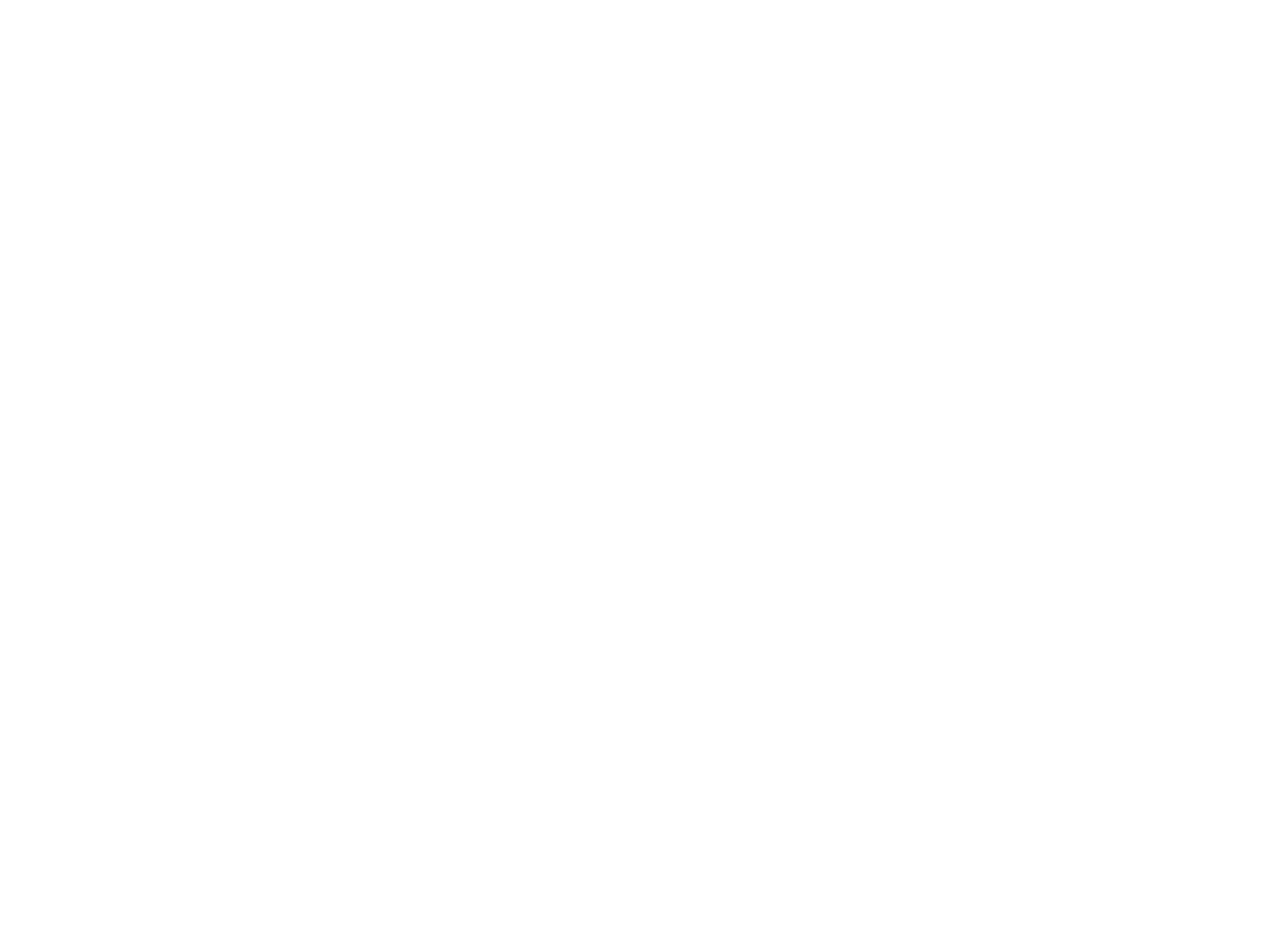
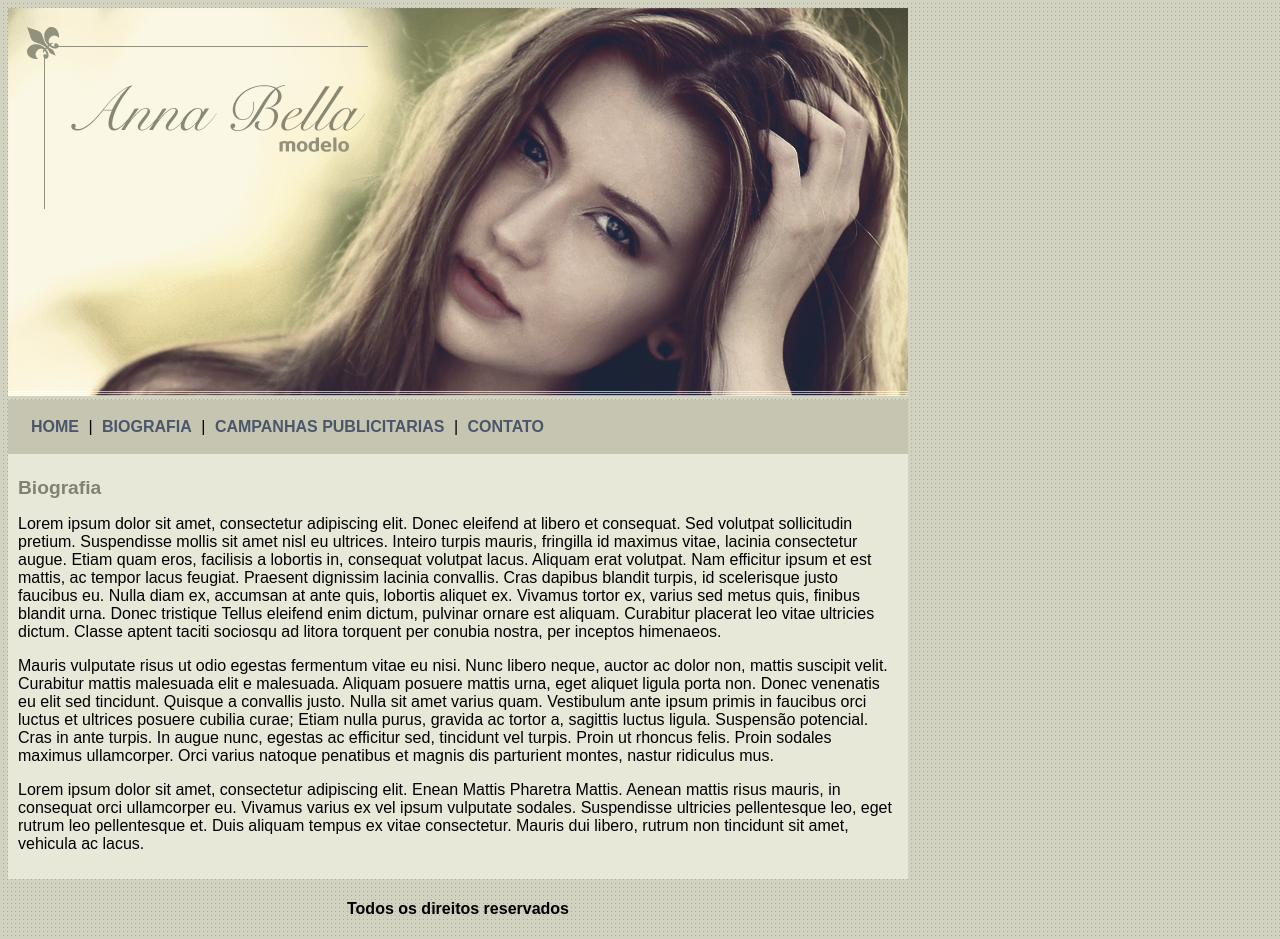
Before and after one commit to Jessica-Barteziki/-Desenvolvimento-Web-Completo, a plain HTML site: page CSS 3/ProjetoAnaBella/biografia.html in a window 1280 px wide. Before the commit the page ends 800 px from the top, so only its background shows below. Drawn offline with Linux system fonts and the light colour scheme.

Commit message:
Summary (required)

```diff
--- a/CSS 3/ProjetoAnaBella/biografia.html
+++ b/CSS 3/ProjetoAnaBella/biografia.html
@@ -0,0 +1,64 @@
+<!DOCTYPE html>
+<html lang="en">
+  <head>
+    <meta charset="UTF-8" />
+    <meta name="viewport" content="width=device-width, initial-scale=1.0" />
+    <link rel="stylesheet" type="text/css" href="estilo.css" />
+    <title>Ana Bella - Biografia</title>
+  </head>
+  <body>
+    <div id="principal">
+      <img src="imagens/capa.png" alt="" />
+      <div id="menu">
+        <a href="index.html">HOME</a> | <a href="biografia.html">BIOGRAFIA</a> |
+        <a href="campanhas-publicitarias.html">CAMPANHAS PUBLICITARIAS</a> |
+        <a href="contato.html">CONTATO</a>
+      </div>
+
+      <div id="conteudo"> <!-- inicio do conteudo -->
+        <h1>Biografia</h1>
+        <p>
+          Lorem ipsum dolor sit amet, consectetur adipiscing elit. Donec
+          eleifend at libero et consequat. Sed volutpat sollicitudin pretium.
+          Suspendisse mollis sit amet nisl eu ultrices. Inteiro turpis mauris,
+          fringilla id maximus vitae, lacinia consectetur augue. Etiam quam
+          eros, facilisis a lobortis in, consequat volutpat lacus. Aliquam erat
+          volutpat. Nam efficitur ipsum et est mattis, ac tempor lacus feugiat.
+          Praesent dignissim lacinia convallis. Cras dapibus blandit turpis, id
+          scelerisque justo faucibus eu. Nulla diam ex, accumsan at ante quis,
+          lobortis aliquet ex. Vivamus tortor ex, varius sed metus quis, finibus
+          blandit urna. Donec tristique Tellus eleifend enim dictum, pulvinar
+          ornare est aliquam. Curabitur placerat leo vitae ultricies dictum.
+          Classe aptent taciti sociosqu ad litora torquent per conubia nostra,
+          per inceptos himenaeos.
+        </p>
+
+        <p>
+          Mauris vulputate risus ut odio egestas fermentum vitae eu nisi. Nunc
+          libero neque, auctor ac dolor non, mattis suscipit velit. Curabitur
+          mattis malesuada elit e malesuada. Aliquam posuere mattis urna, eget
+          aliquet ligula porta non. Donec venenatis eu elit sed tincidunt.
+          Quisque a convallis justo. Nulla sit amet varius quam. Vestibulum ante
+          ipsum primis in faucibus orci luctus et ultrices posuere cubilia
+          curae; Etiam nulla purus, gravida ac tortor a, sagittis luctus ligula.
+          Suspensão potencial. Cras in ante turpis. In augue nunc, egestas ac
+          efficitur sed, tincidunt vel turpis. Proin ut rhoncus felis. Proin
+          sodales maximus ullamcorper. Orci varius natoque penatibus et magnis
+          dis parturient montes, nastur ridiculus mus.
+        </p>
+
+        <p>
+          Lorem ipsum dolor sit amet, consectetur adipiscing elit. Enean Mattis
+          Pharetra Mattis. Aenean mattis risus mauris, in consequat orci
+          ullamcorper eu. Vivamus varius ex vel ipsum vulputate sodales.
+          Suspendisse ultricies pellentesque leo, eget rutrum leo pellentesque
+          et. Duis aliquam tempus ex vitae consectetur. Mauris dui libero,
+          rutrum non tincidunt sit amet, vehicula ac lacus.
+        </p>
+      </div> <!-- fim do conteudo -->
+      <div id="rodape">
+        <h4 class="centralizar">Todos os direitos reservados</h4>
+      </div>
+    </div>
+  </body>
+</html>
--- a/CSS 3/ProjetoAnaBella/estilo.css
+++ b/CSS 3/ProjetoAnaBella/estilo.css
@@ -12,9 +12,26 @@ body{
     padding: 18px;
 }
 
+#conteudo{
+    background: #e8e8d9;
+    padding: 10px;
+}
+
 a {
     color: #4b566a;
     text-decoration: none;
     font-weight: bold;
     padding: 5px;
 }
+
+.centralizar{
+    text-align: center;
+}
+
+.img-campanha {
+    border: 10px solid #c3c3ae;
+}
+h1{
+    color: #828271;
+    font-size: 1.2em;
+}
```
Also changed, not shown: CSS 3/ProjetoAnaBella/campanhas-publicitarias.html (+76 -0 lines), CSS 3/ProjetoAnaBella/contato.html (+48 -0 lines), CSS 3/ProjetoAnaBella/index.html (+4 -1 lines).
